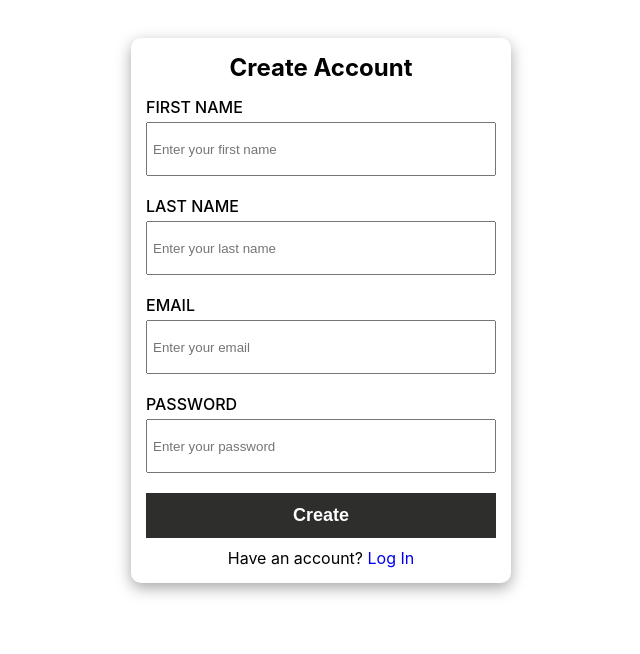
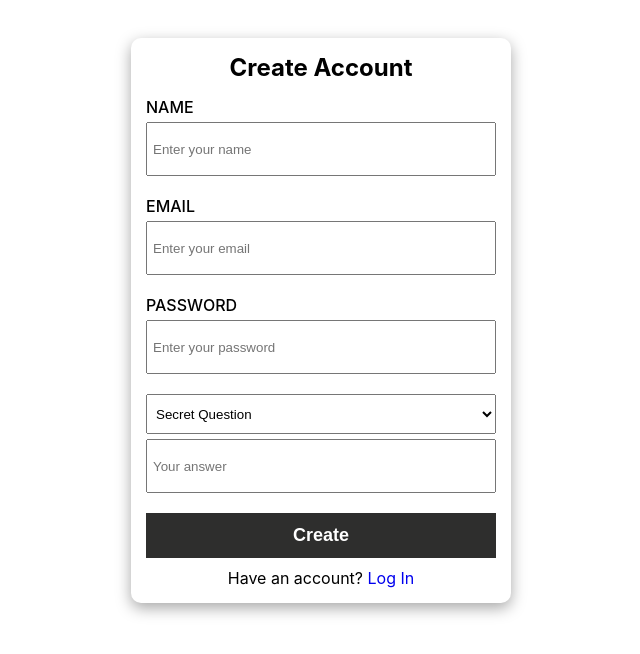
Before and after one commit to shubhamkr2/dot-and-key-project, a React (Create React App) app in the folder client/: page /signup in a window 1280 px wide. Shown: the top 654 px of the page, without its empty margins (319-959 px from the left). Built offline with nearby package versions, Linux system fonts and the light colour scheme.

Commit message:
signup page updated

```diff
--- a/client/src/Pages/SignUp.jsx
+++ b/client/src/Pages/SignUp.jsx
@@ -9,12 +9,8 @@ function SignUp() {
       <div className={styles.form_container}>
         <form>
           <div>
-            <label>FIRST NAME</label>
-            <input type="text" placeholder="Enter your first name" />
-          </div>
-          <div>
-            <label>LAST NAME</label>
-            <input type="text" placeholder="Enter your last name" />
+            <label>NAME</label>
+            <input type="text" placeholder="Enter your name" />
           </div>
           <div>
             <label>EMAIL</label>
@@ -23,6 +19,18 @@ function SignUp() {
           <div>
             <label>PASSWORD</label>
             <input type="password" placeholder="Enter your password" />
+          </div>
+          <div>
+            {/* <label>Select a Security question</label> */}
+            <select>
+              <option value="">Secret Question</option>
+              <option value="">What is the first name of your favourite teacher?</option>
+              <option value="">Who is your favourite person in history?</option>
+              <option value="">What was your first job?</option>
+              <option value="">What was your first phone number?</option>
+              <option value="">Who is your favourite character?</option>
+            </select>
+            <input type="text" placeholder="Your answer" />
           </div>
           <button>Create</button>
         </form>
--- a/client/src/Styles/SignUp.module.css
+++ b/client/src/Styles/SignUp.module.css
@@ -21,7 +21,7 @@
 .form_container div label {
   font-weight: 500;
 }
-.form_container div input {
+.form_container div input,.form_container div select {
   padding: 5px;
   height: 40px;
 }
@@ -38,7 +38,7 @@
   border: none;
 }
 .form_container button:hover {
-  background-color: green;
+  background-color: rgb(16, 90, 16);
 }
 span{
   display: block;
```
